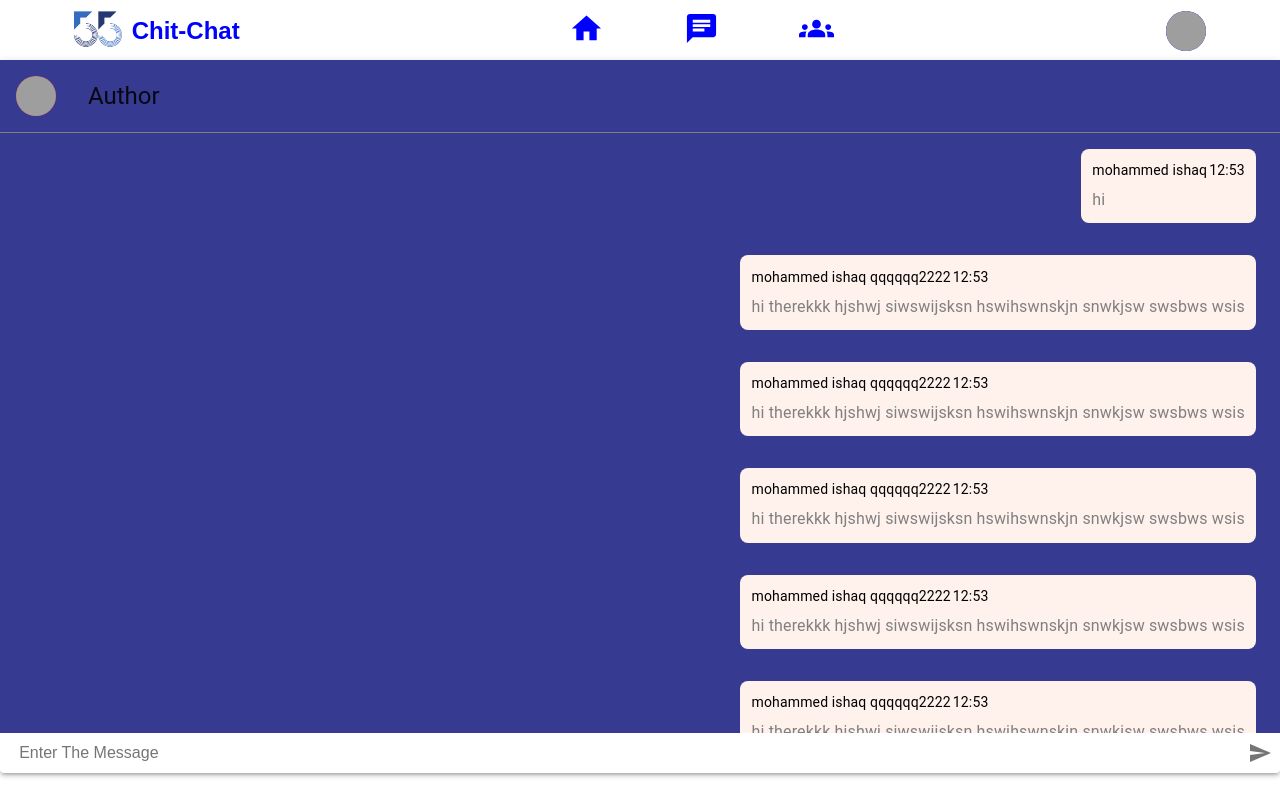
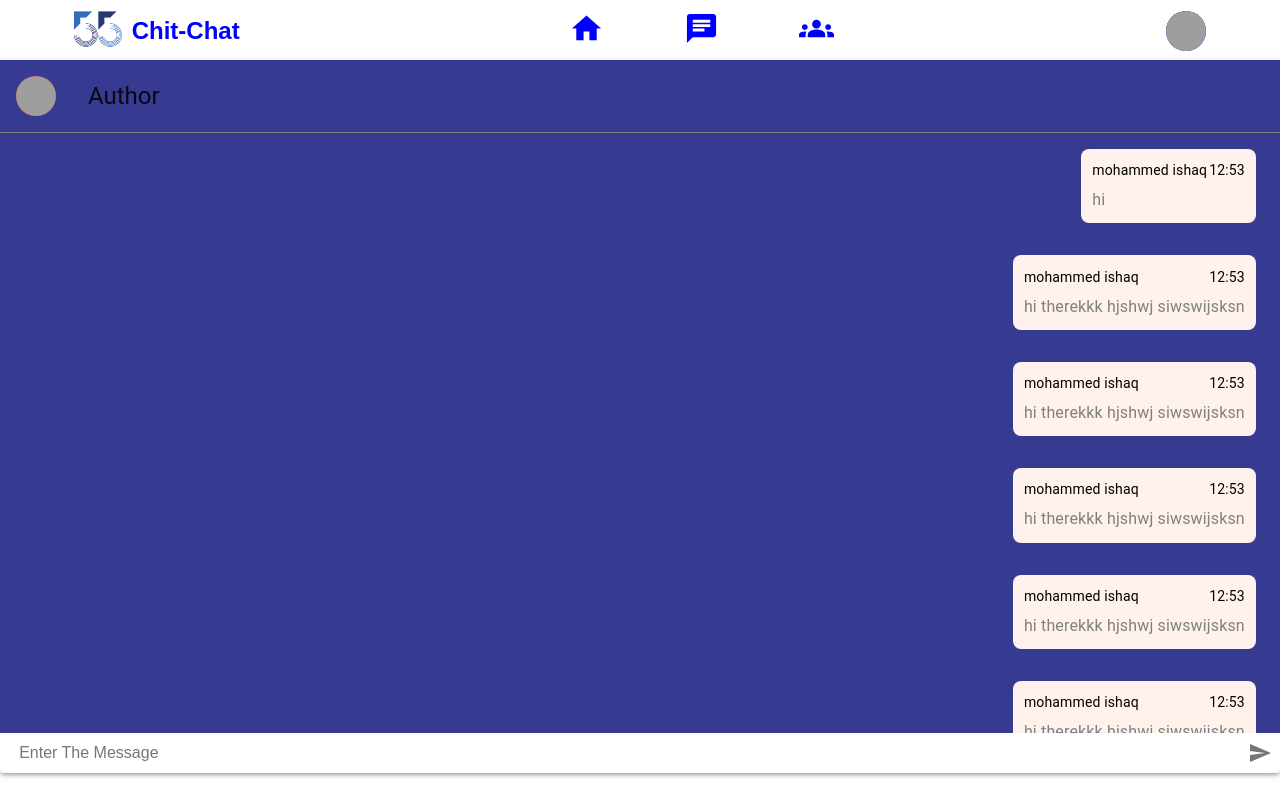
Before and after one commit to AnshulVats55/Chit-Chat-App, a React (Create React App) app: page /chat in a window 1280 px wide. Built offline with nearby package versions, Linux system fonts and the light colour scheme; grey boxes are pictures that could not be loaded.

Commit message:
updated styles

```diff
--- a/src/components/chatWindow/ChatWindow.jsx
+++ b/src/components/chatWindow/ChatWindow.jsx
@@ -17,57 +17,57 @@ const ChatWindow = () => {
     },
     {
       message:
-        "hi therekkk hjshwj siwswijsksn hswihswnskjn snwkjsw swsbws wsis",
+        "hi therekkk hjshwj siwswijsksn ",
       time: "12:53",
-      author: "mohammed ishaq qqqqqq2222",
+      author: "mohammed ishaq",
     },
     {
       message:
-        "hi therekkk hjshwj siwswijsksn hswihswnskjn snwkjsw swsbws wsis",
+        "hi therekkk hjshwj siwswijsksn ",
       time: "12:53",
-      author: "mohammed ishaq qqqqqq2222",
+      author: "mohammed ishaq",
     },
     {
       message:
-        "hi therekkk hjshwj siwswijsksn hswihswnskjn snwkjsw swsbws wsis",
+        "hi therekkk hjshwj siwswijsksn ",
       time: "12:53",
-      author: "mohammed ishaq qqqqqq2222",
+      author: "mohammed ishaq",
     },
     {
       message:
-        "hi therekkk hjshwj siwswijsksn hswihswnskjn snwkjsw swsbws wsis",
+        "hi therekkk hjshwj siwswijsksn ",
       time: "12:53",
-      author: "mohammed ishaq qqqqqq2222",
+      author: "mohammed ishaq",
     },
     {
       message:
-        "hi therekkk hjshwj siwswijsksn hswihswnskjn snwkjsw swsbws wsis",
+        "hi therekkk hjshwj siwswijsksn ",
       time: "12:53",
-      author: "mohammed ishaq qqqqqq2222",
+      author: "mohammed ishaq",
     },
     {
       message:
-        "hi therekkk hjshwj siwswijsksn hswihswnskjn snwkjsw swsbws wsis",
+        "hi therekkk hjshwj siwswijsksn ",
       time: "12:53",
-      author: "mohammed ishaq qqqqqq2222",
+      author: "mohammed ishaq",
     },
     {
       message:
-        "hi therekkk hjshwj siwswijsksn hswihswnskjn snwkjsw swsbws wsis",
+        "hi therekkk hjshwj siwswijsksn ",
       time: "12:53",
-      author: "mohammed ishaq qqqqqq2222",
+      author: "mohammed ishaq",
     },
     {
       message:
-        "hi therekkk hjshwj siwswijsksn hswihswnskjn snwkjsw swsbws wsis",
+        "hi therekkk hjshwj siwswijsksn ",
       time: "12:53",
-      author: "mohammed ishaq qqqqqq2222",
+      author: "mohammed ishaq",
     },
     {
       message:
-        "hi therekkk hjshwj siwswijsksn hswihswnskjn snwkjsw swsbws wsis",
+        "hi therekkk hjshwj siwswijsksn ",
       time: "12:53",
-      author: "mohammed ishaq qqqqqq2222",
+      author: "mohammed ishaq",
     },
   ];
 
--- a/src/components/chatWindow/chatWindow.styles.js
+++ b/src/components/chatWindow/chatWindow.styles.js
@@ -86,7 +86,9 @@ export const ChatStyles = makeStyles()((theme) => {
       marginTop: "0.5rem",
     },
     messageMeta: {
+      width:"100%",
       display: "flex",
+      justifyContent:"space-between"
     },
 
     chatFooter: {
```
